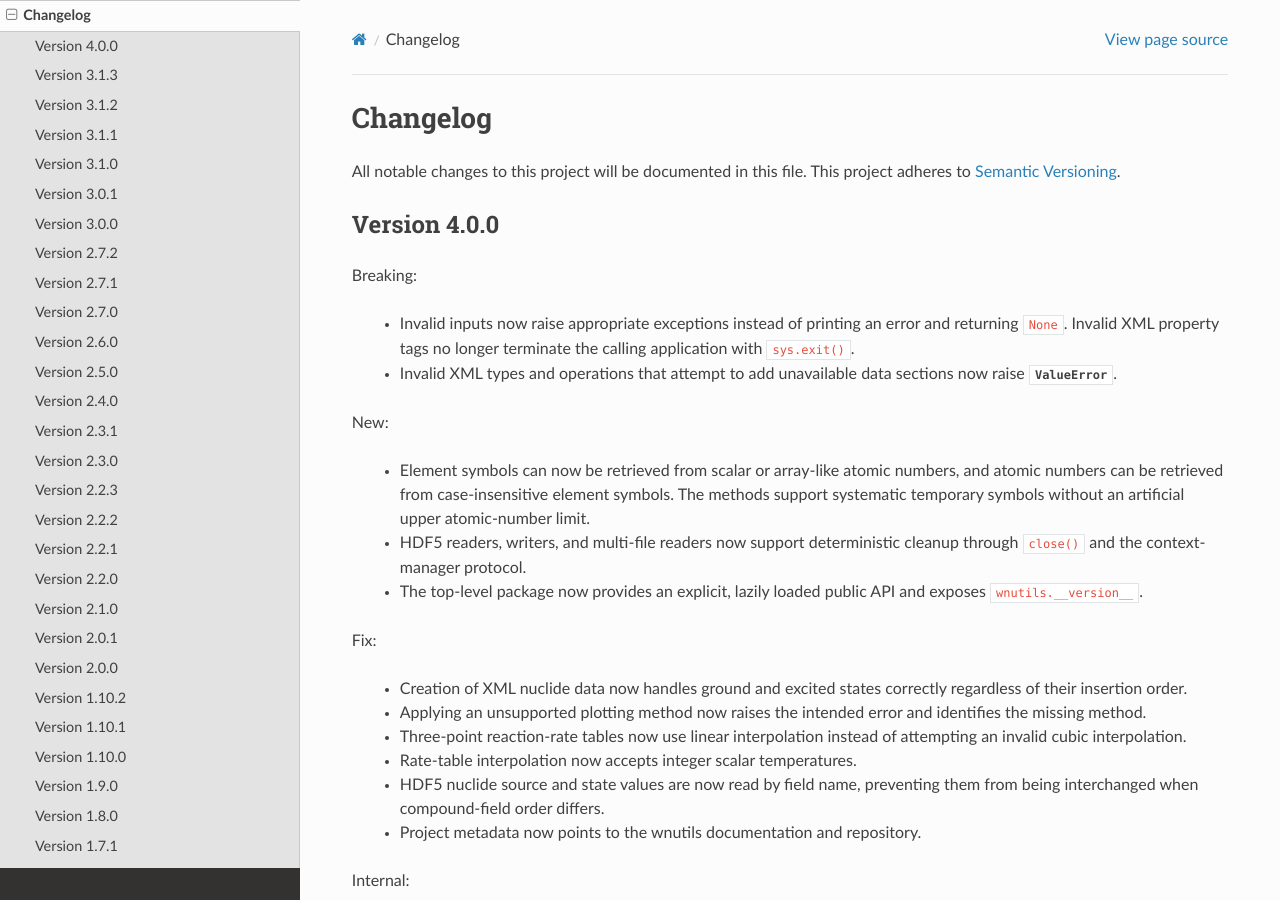
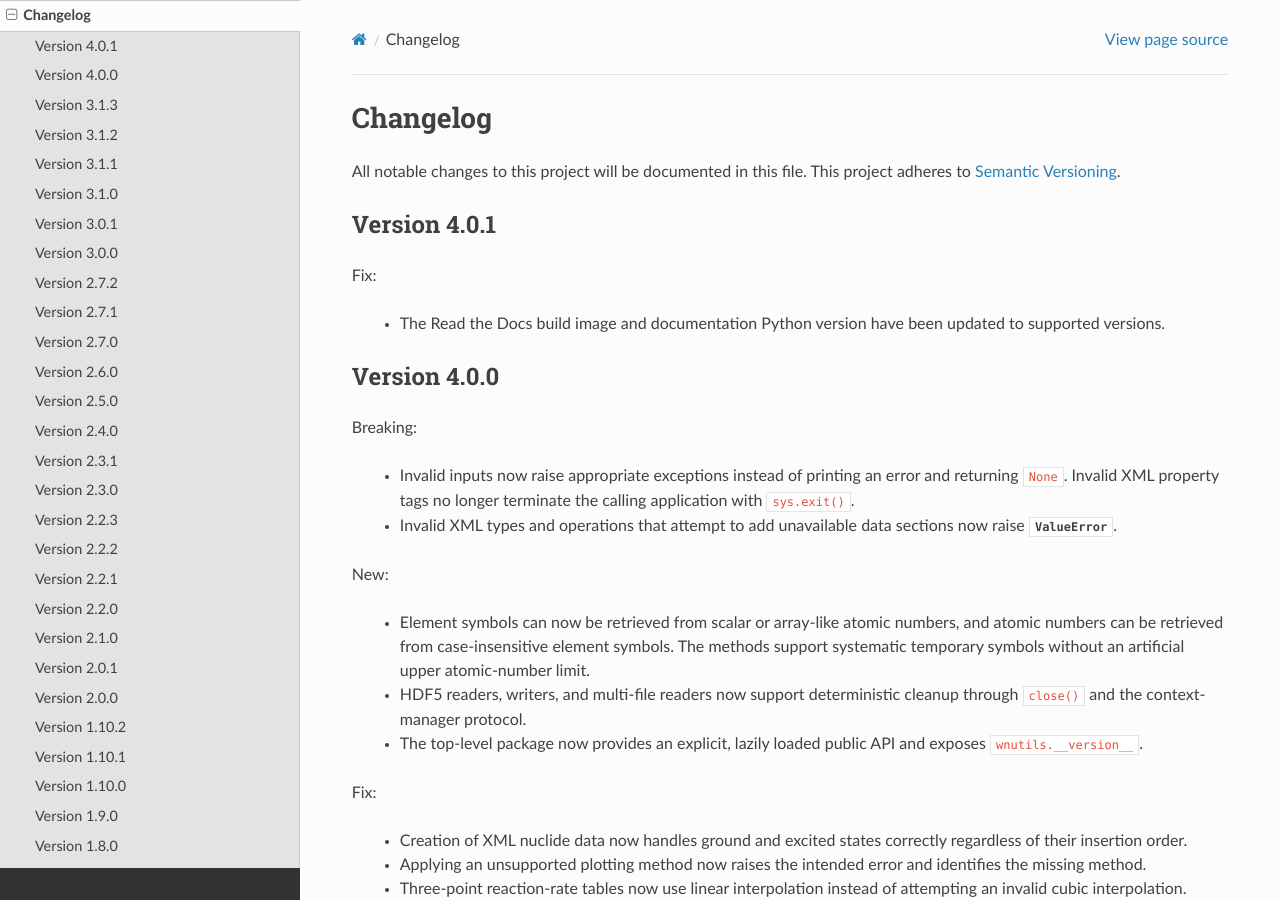
Before and after one commit to mbradle/wnutils, a Sphinx documentation site: the page built from doc/source/changelog.rst, in a window 1280 px wide and 900 px high. Built offline with Sphinx 7.4.7 and the Read the Docs theme 3.1.0, drawn with Linux system fonts in a browser that asks for light colours.

Commit message:
Update versions for proper Read the Docs documentation.

```diff
--- a/doc/source/changelog.rst
+++ b/doc/source/changelog.rst
@@ -3,6 +3,14 @@ Changelog
 
 All notable changes to this project will be documented in this file.  This
 project adheres to `Semantic Versioning <http://semver.org/spec/v2.0.0.html>`_.
+
+Version 4.0.1
+--------------
+
+Fix:
+
+  * The Read the Docs build image and documentation Python version have been
+    updated to supported versions.
 
 Version 4.0.0
 --------------
--- a/pyproject.toml
+++ b/pyproject.toml
@@ -23,7 +23,7 @@ target-version = ["py39", "py310", "py311", "py312", "py313", "py314"]
 
 [project]
 name = "wnutils"
-version = "4.0.0"
+version = "4.0.1"
 dependencies = ["lxml", "matplotlib", "numpy", "h5py", "scipy"]
 requires-python = ">=3.9"
 authors = [
--- a/wnutils/__about__.py
+++ b/wnutils/__about__.py
@@ -12,6 +12,6 @@ __all__ = [
 
 __title__ = "wnutils"
 __summary__ = "Python project to read and plot webnucleo files"
-__version__ = "4.0.0"
+__version__ = "4.0.1"
 __author__ = "Clemson University"
 __copyright__ = "Clemson University, 2018-2026"
```
Also changed, not shown: .readthedocs.yaml, 3 other files.
